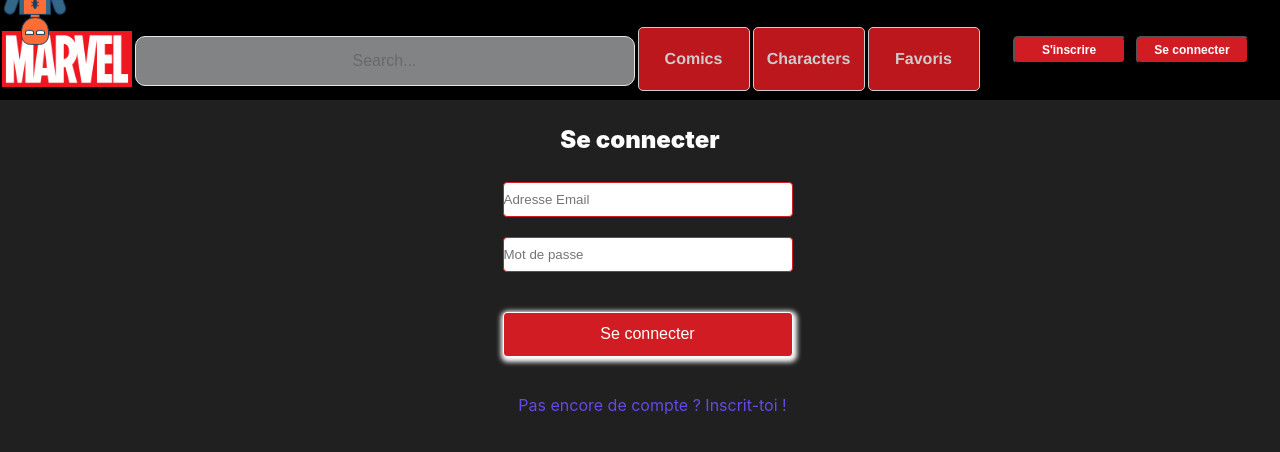
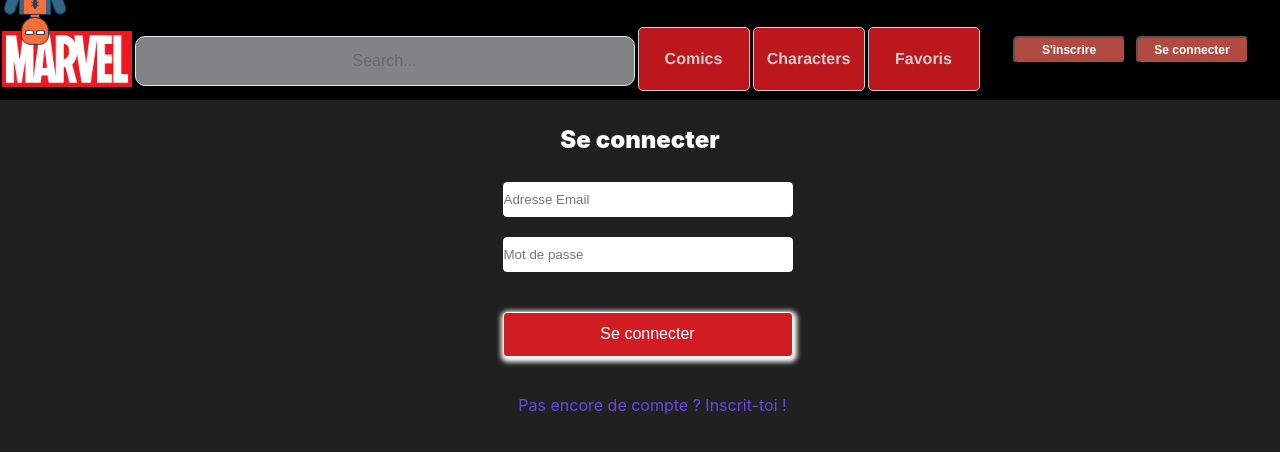
Before and after one commit to UmeshMaheswaran/Front-end-Marvel, a React (Vite) app: page /login in a window 1280 px wide. Shown: the top 452 px of the page. Built offline with nearby package versions, Linux system fonts and the light colour scheme; the HTML template or start-up script is replaced by a standard one.

Commit message:
login problem

```diff
--- a/src/App.css
+++ b/src/App.css
@@ -150,7 +150,8 @@ body {
 }
 
 .disconnect {
-  color: #d21c23;
+  color: #b14a41;
+
   font-size: 12px;
   height: 28px;
   width: 113px;
@@ -173,7 +174,8 @@ body {
   height: 28px;
 
   width: 113px;
-  background-color: #d21c23;
+  background-color: #b14a41;
+
   font-weight: 900;
   cursor: pointer;
   border-radius: 5px;
@@ -185,7 +187,8 @@ body {
   height: 28px;
   width: 113px;
   cursor: pointer;
-  background-color: #d21c23;
+  background-color: #b14a41;
+
   font-weight: 900;
   border-radius: 5px;
 }
@@ -206,8 +209,7 @@ body {
   flex-direction: column;
 }
 .signupform > input {
-  border: solid 1px red;
-  border-bottom: 1px solid #d21c23;
+  border: solid 1px white;
   height: 35px;
   margin-bottom: 40px;
   border-radius: 4px;
@@ -259,7 +261,7 @@ body {
 }
 .login-block > input {
   border: none;
-  border: 1px solid #d21c23;
+  border: 1px solid white;
   height: 35px;
   width: 290px;
   margin-bottom: 20px;
@@ -442,7 +444,7 @@ a {
   cursor: pointer;
   text-decoration: none;
   transition: transform 0.3s ease-in-out;
-  object-fit: cover;
+  object-fit: fill;
   object-position: center center;
 }
 
@@ -492,7 +494,6 @@ a {
   object-fit: cover;
   border: rgb(0, 0, 0) solid 1px;
   height: 450px;
-  box-shadow: 0px 2px 8px 7px #b14a41;
 }
 
 .titleandimg {
--- a/src/App.jsx
+++ b/src/App.jsx
@@ -13,16 +13,16 @@ import Signup from "./pages/Signup";
 import Login from "./pages/Login";
 
 function App() {
-  const [token, setToken] = useState(Cookies.get("marvel-token") || null);
+  const [userToken, setUserToken] = useState(Cookies.get("userToken") || null);
   const [search, setSearch] = useState("");
 
   const handleToken = (token) => {
     if (token) {
-      Cookies.set("marvel-token", token, { expires: 15 });
-      setToken(token);
+      Cookies.set("userToken", token, { expires: 7 });
+      setUserToken(token);
     } else {
-      Cookies.remove("marvel-token");
-      setToken(null);
+      Cookies.remove("userToken");
+      setUserToken(null);
     }
   };
 
@@ -30,7 +30,7 @@ function App() {
     <>
       <Router>
         <Header
-          token={token}
+          userToken={userToken}
           handleToken={handleToken}
           search={search}
           setSearch={setSearch}
--- a/src/components/Header.jsx
+++ b/src/components/Header.jsx
@@ -1,6 +1,6 @@
 import { Link } from "react-router-dom";
 
-const Header = ({ search, setSearch, token, handleToken }) => {
+const Header = ({ search, setSearch, userToken, handleToken }) => {
   return (
     <>
       <div className="container">
@@ -26,15 +26,13 @@ const Header = ({ search, setSearch, token, handleToken }) => {
 
           <div>
             <Link to="/comics">
-              {" "}
               <button className="buttoncomics" type="submit">
                 Comics
-              </button>{" "}
+              </button>
             </Link>
           </div>
           <div>
             <Link to="/">
-              {" "}
               <button className="buttoncharacter" type="submit">
                 Characters
               </button>
@@ -42,13 +40,23 @@ const Header = ({ search, setSearch, token, handleToken }) => {
           </div>
           <div>
             <Link to="/favoris">
-              {" "}
               <button className="buttonfavoris" type="submit">
                 Favoris
               </button>
             </Link>
           </div>
-          {token ? (
+          {!userToken ? (
+            <>
+              <div className="twobutton">
+                <Link to="/signup">
+                  <button className="register">S'inscrire</button>
+                </Link>
+                <Link to="/login">
+                  <button className="connect">Se connecter</button>
+                </Link>
+              </div>
+            </>
+          ) : (
             <Link to={"/"}>
               <button
                 className="disconnect"
@@ -59,17 +67,6 @@ const Header = ({ search, setSearch, token, handleToken }) => {
                 Disconnect
               </button>
             </Link>
-          ) : (
-            <>
-              <div className="twobutton">
-                <Link to="/signup">
-                  <button className="register">S'inscrire</button>
-                </Link>
-                <Link to="/login">
-                  <button className="connect">Se connecter</button>
-                </Link>
-              </div>
-            </>
           )}
         </div>
       </div>
--- a/src/pages/Login.jsx
+++ b/src/pages/Login.jsx
@@ -3,6 +3,7 @@ import axios from "axios";
 import { Link, useNavigate } from "react-router-dom";
 
 const Login = ({ handleToken }) => {
+  const [errorMessage, setErrorMessage] = useState("");
   const [email, setEmail] = useState("");
   const [password, setPassword] = useState("");
 
@@ -12,6 +13,8 @@ const Login = ({ handleToken }) => {
     event.preventDefault();
 
     try {
+      setErrorMessage("Email ou mot de passe incorrect");
+
       const response = await axios.post("http://localhost:3000/users/login", {
         email: email,
         password: password,
@@ -53,6 +56,7 @@ const Login = ({ handleToken }) => {
           <button className="login-button" type="submit">
             Se connecter
           </button>
+          {errorMessage && <p style={{ color: "red" }}> {errorMessage}</p>}
         </div>
 
         <h3 className="Login-link">
--- a/src/pages/Signup.jsx
+++ b/src/pages/Signup.jsx
@@ -13,7 +13,7 @@ const Signup = ({ handleToken }) => {
   const handleSubmit = async (event) => {
     event.preventDefault();
     try {
-      setErrorMessage("");
+      setErrorMessage("Ce mail existe déja");
 
       const response = await axios.post("http://localhost:3000/users/signup", {
         email: email,
```
